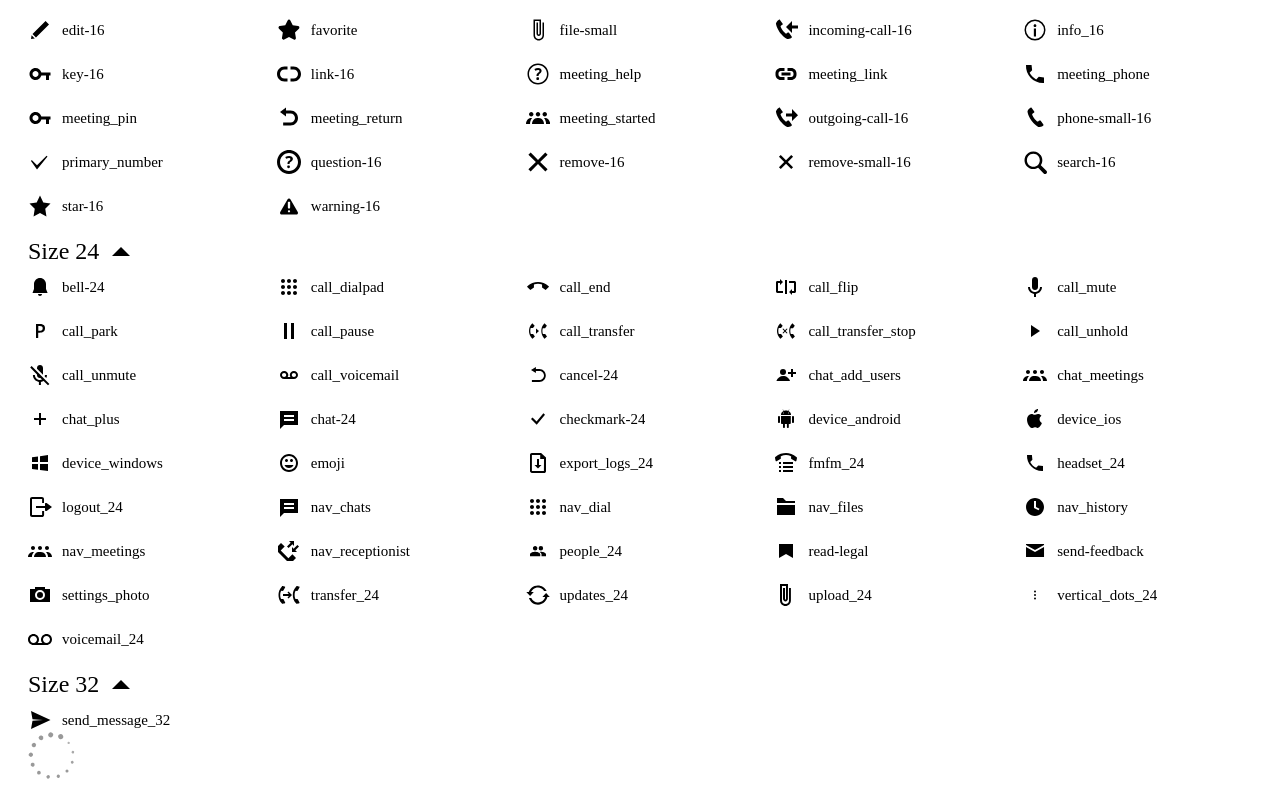
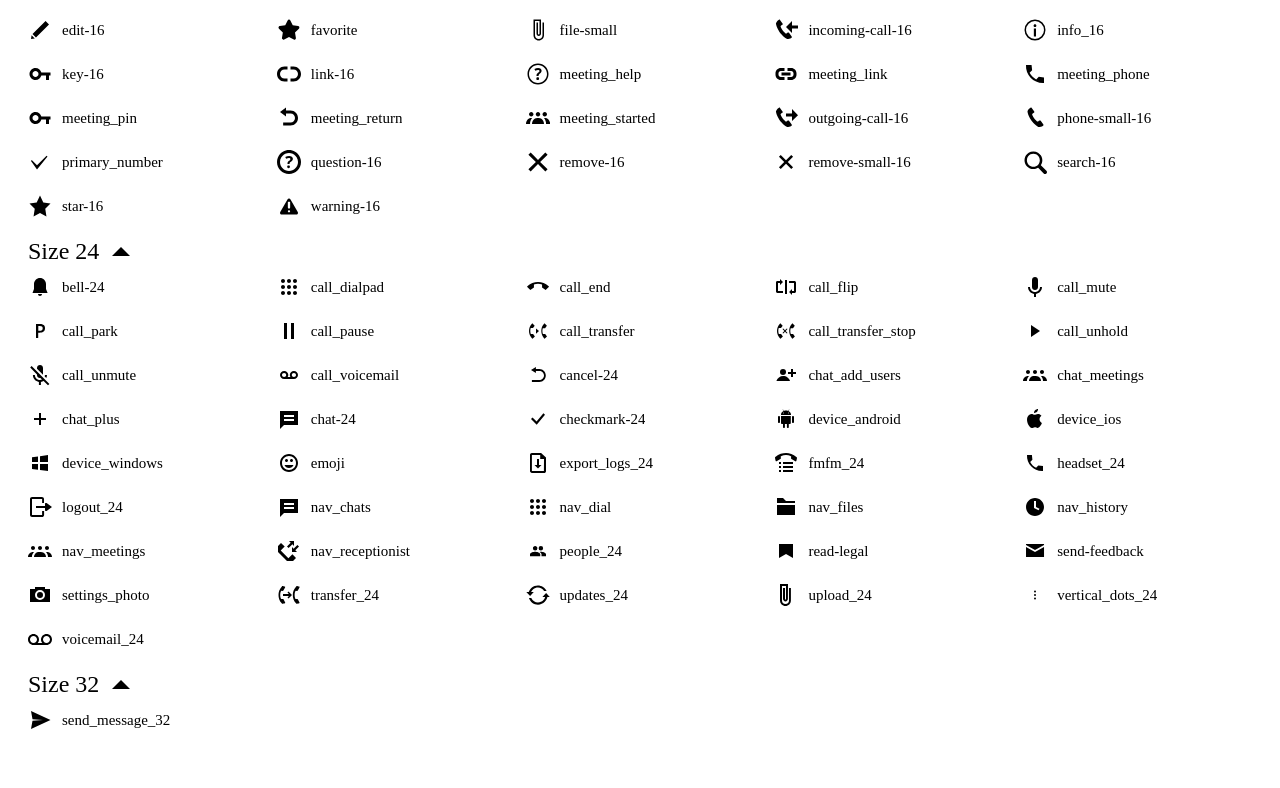
Before and after one commit to VitalyBaboshin/VitalyBaboshin-test_task_-Intermd-, an Angular app: page / in a window 1280 px wide. Shown: the part 354-1142 px from the top of the page. After the commit the page ends 1094 px from the top, so only its background shows below. Built offline with nearby package versions, Linux system fonts and the light colour scheme.

Commit message:
заккоментировал лишнее

```diff
--- a/src/app/listIcons/components/list-icons/list-icons.component.html
+++ b/src/app/listIcons/components/list-icons/list-icons.component.html
@@ -23,5 +23,5 @@
 
   <p [hidden]="!isEmpty">Not found</p>
 
-  <z-spinner></z-spinner>
+<!--  <z-spinner></z-spinner>-->
 </div>
```
